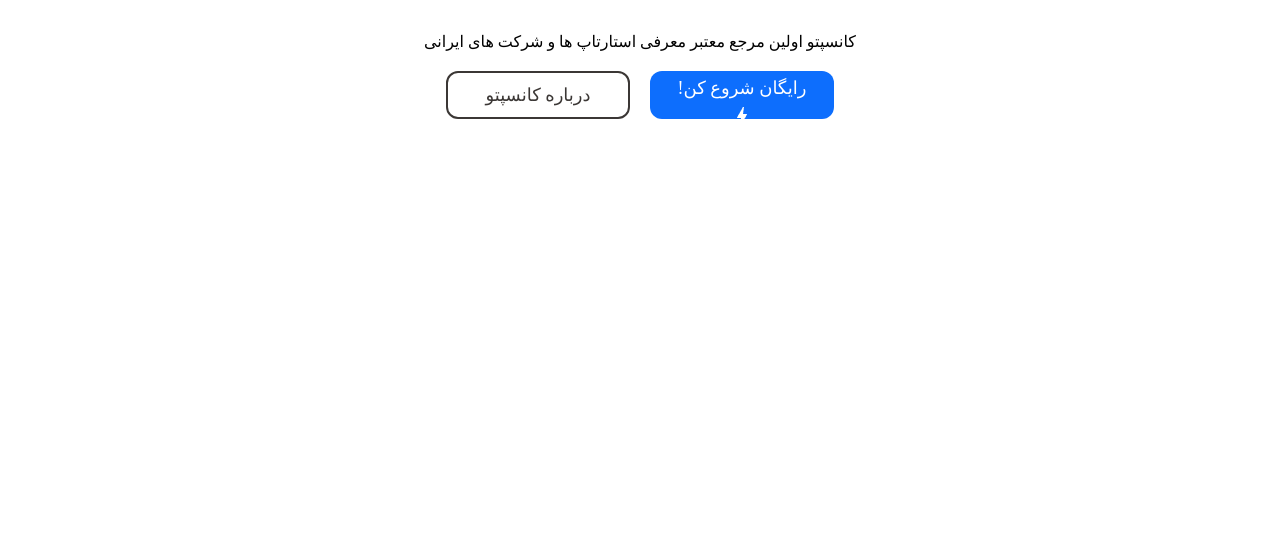
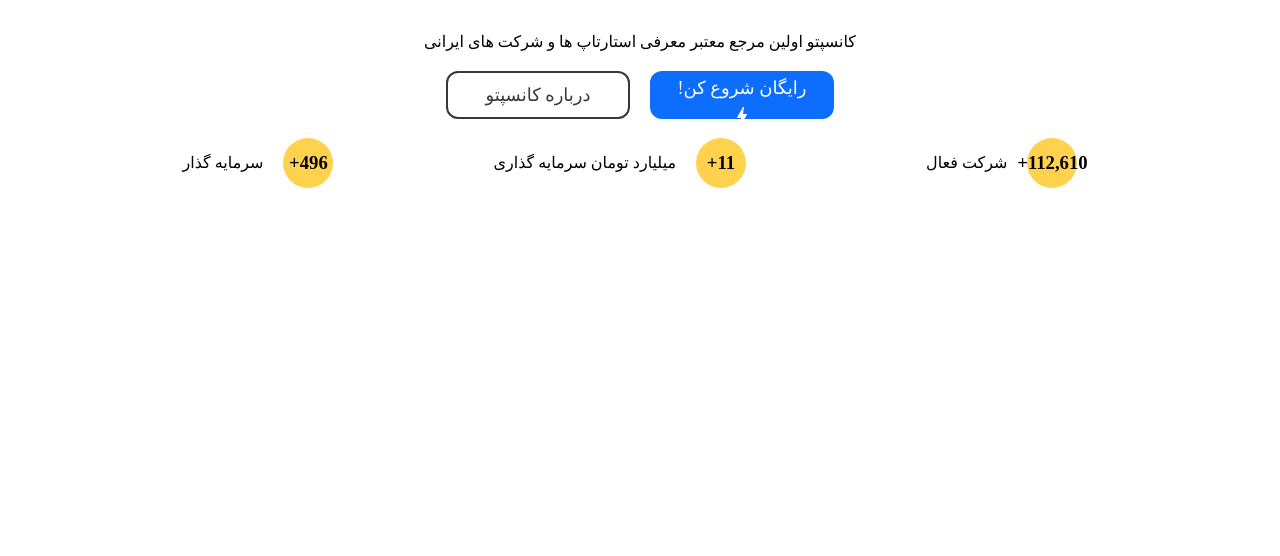
Before and after one commit to amirmohammadborjy/Front-End-Concepto, a plain HTML site: page index.html in a window 1280 px wide. Shown: the part 244-800 px from the top of the page. Drawn offline with Linux system fonts and the light colour scheme; a web font is replaced by a local one.

Commit message:
Add files via upload

```diff
--- a/index.html
+++ b/index.html
@@ -51,5 +51,48 @@
       <button class="btn">!رایگان شروع کن<img src="./images/bolt.png" alt=""></button>
     </div>
     </div>
+    <main class="main-caontent">
+        <div class="container">
+            <div class="services">
+                <div class="service">
+                   <div class="circle">
+                  <h3 >
+                    496+
+                  </h3>
+                </div>
+                  <p>
+                    سرمایه گذار
+                </p>
+
+                </div>
+                    <div class="service">
+                        <p class="test">
+
+                        </p>
+                    <h3 class="circle">
+                        11+
+                    </h3>
+                    <p>
+                       میلیارد تومان سرمایه گذاری
+                  </p>
+
+                </div>
+                <div class="service">
+                    <p class="test">
+
+                    </p>
+                    <h3 class="circle"          `>
+                        112,610+
+                    </h3>
+                    <p>
+                        شرکت فعال
+                    </p>
+                </div>
+            </div>
+
+            </div>
+
+
+    </main>
 </body>
 </html>
--- a/style/style.css
+++ b/style/style.css
@@ -12,7 +12,7 @@
 html{
     -webkit-box-sizing: border-box;
             box-sizing: border-box;
-    font-size: 62.5%; /*10px*/
+    font-size: 62.5%;
     scroll-behavior: smooth;
 }
 *,*::after,*::before
@@ -24,11 +24,11 @@ body
 {
     line-height: 1.6;
     font-size: 1.6rem;
-    font-family: "Roboto";
+    font-family: "Iranian Sans";
     background-color: var(--white);
 }
 
-/* Reset Styles */
+
 
 a{
     text-decoration: none;
@@ -40,6 +40,11 @@ a{
     align-items: center;
 }
 .container{
+  width: 100%;
+  padding-left: 1.5rem;
+  padding-right: 1.5rem;
+  margin-left: auto;
+  margin-right: auto;
 
 }
 
@@ -75,6 +80,7 @@ a{
 }
 
 .btn{
+    align-items: center;
     font-family: "Iranian Sans";
     font-size: 18px;
     line-height: 180%;
@@ -122,6 +128,8 @@ a{
     gap: 2rem;
 }
 .btn_with{
+
+    align-items: center;
     font-family: "Iranian Sans";
     font-size: 18px;
     line-height: 180%;
@@ -139,3 +147,29 @@ a{
 .content-title{
     font-size: 50px;
 }
+
+.services{
+
+    display: flex;
+    justify-content: center;
+
+}
+.service{
+    padding-left: 8rem;
+    padding-right: 8rem;
+    align-items: center;
+    gap: 20px;
+    display: flex;
+    direction: rtl;
+}
+.circle{
+
+    border-radius: 50%;
+    width: 50px;
+    height: 50px;
+    background-color: #FFD24D;
+    display: flex;
+    justify-content: center;
+    align-items: center;
+
+}
```
